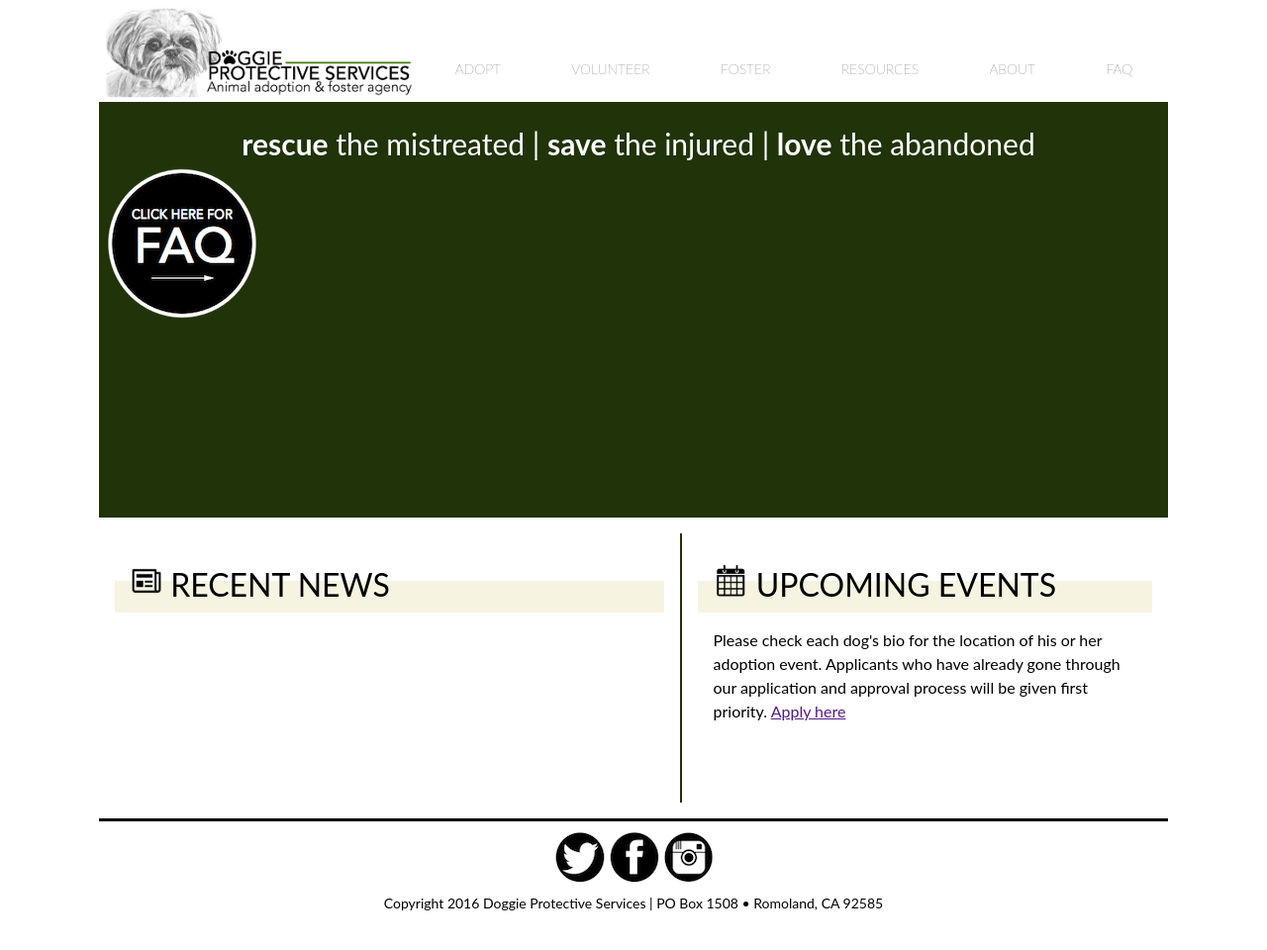
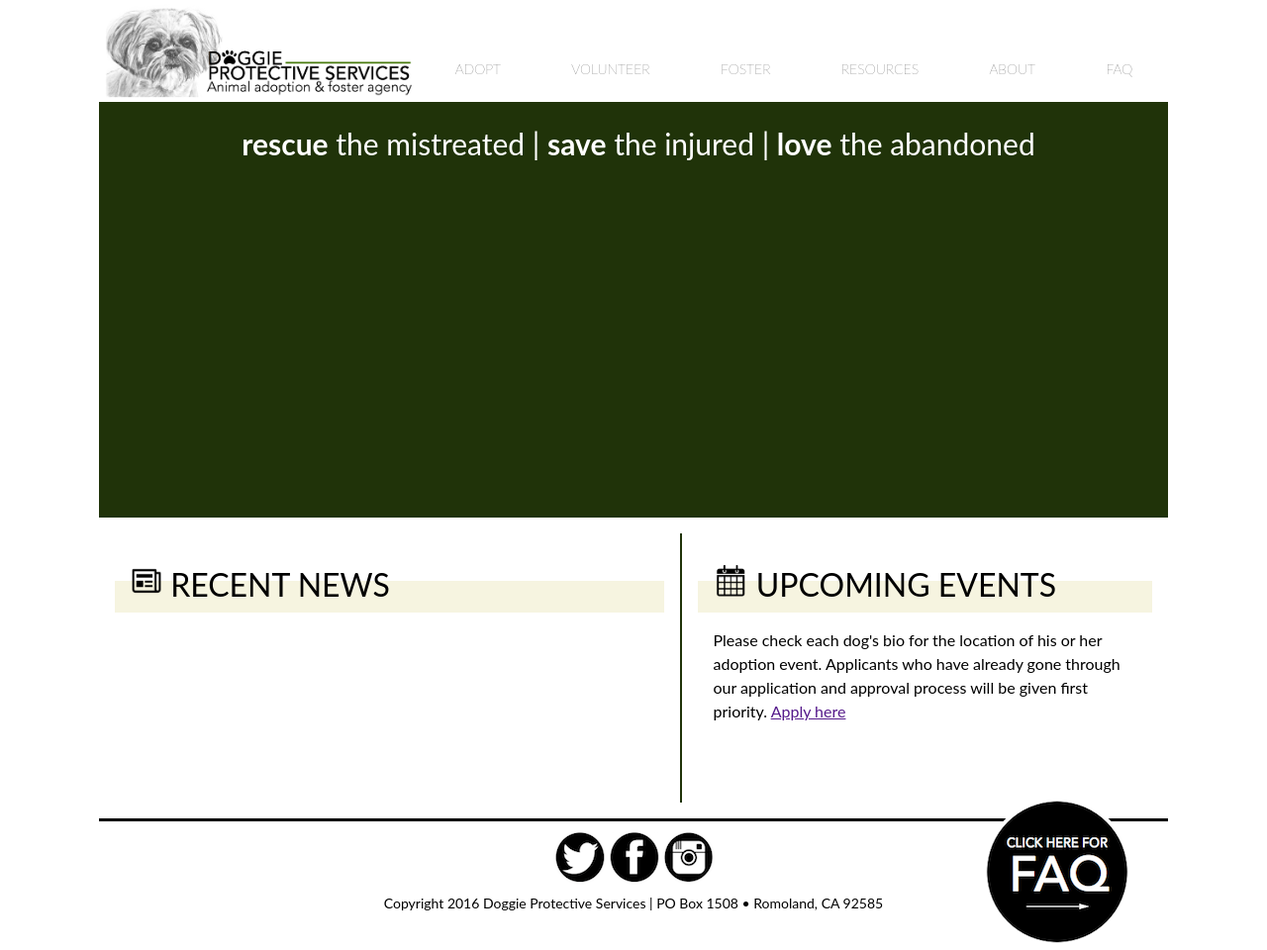
Before and after one commit to bernardchu/dps, a PHP site: page /index.html in a window 1280 px wide. Shown: the whole page at 99% size. Before the commit the page ends 920 px from the top, so only its background shows below. Run offline with PHP 8.4, Linux system fonts and the light colour scheme; some libraries are stand-ins or nearby versions; some web fonts are replaced.

Commit message:
align faq button to the bottom right of the hero

```diff
--- a/dps_new.css
+++ b/dps_new.css
@@ -103,6 +103,8 @@ body
 
 .hero .faq-button {
   position: absolute;
+  bottom: -10rem;
+  right: 8rem;
 }
 
 .footer {
```
